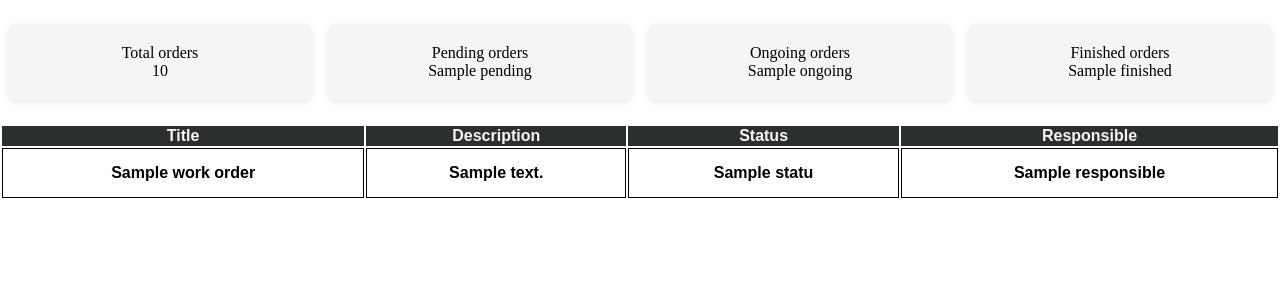
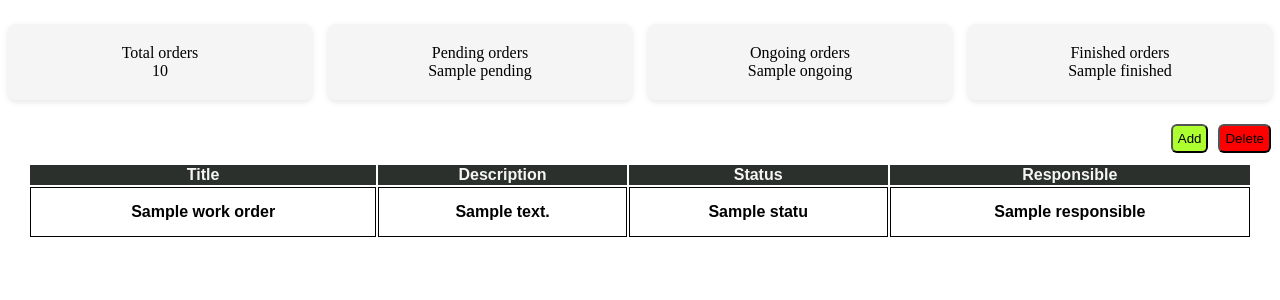
Before and after one commit to Aleishis/Proyecto-caracol, a Django app: template hello/templates/hello/index.html in a window 1280 px wide. Shown: the part 48-348 px from the top of the page. Run offline with Django 3.2, Linux system fonts and the light colour scheme; the template is opened without the code that fills it: most values are stand-ins (such as "Sample title", 1, 10 or a date in 2020).

Commit message:
Se agregan los botones para agregar y eliminar work orders, sin funcionalidad aun

```diff
--- a/hello/static/hello/css/styles.css
+++ b/hello/static/hello/css/styles.css
@@ -16,9 +16,10 @@ h1{
 }
 
 .table-user {
-    width: 100%;
+    width: calc(100% - 28px);
     font-weight: 800;
     font-family: Arial, Helvetica, sans-serif;
+    margin: 5px 14px 0 14px;
 }
 
 .table-user thead{
@@ -48,9 +49,30 @@ header{
 }
 
 .dashboard-card {
-  flex: 1;            /* todas con el mismo ancho */
+  flex: 1;            /* el ancho de las cards */
   padding: 20px;
   background: whitesmoke;
   border-radius: 8px;
   box-shadow: 0 2px 6px rgba(0, 0, 0, 0.1);
 }
+
+.buttons-section{
+    display: flex;
+    justify-content: flex-end; /* es para mover los botones hasta la derecha */
+    gap: 10px;
+    margin: 0 9px 5px 0;
+}
+
+.btn{
+    border-radius: 6px;
+    color: black;
+    padding: 5px;
+}
+
+.btn.add{
+    background-color: greenyellow;
+}
+
+.btn.delete{
+    background-color: red;
+}
--- a/hello/templates/hello/index.html
+++ b/hello/templates/hello/index.html
@@ -26,8 +26,12 @@
 
     </section>
 
+    <section class="buttons-section">
+        <button class="btn add">Add</button>
+        <button class="btn delete">Delete</button>
+    </section>
 
-    <section>
+    <section style="padding: 0 14px;">
 
     <table class="table-user">
         <thead>
```
